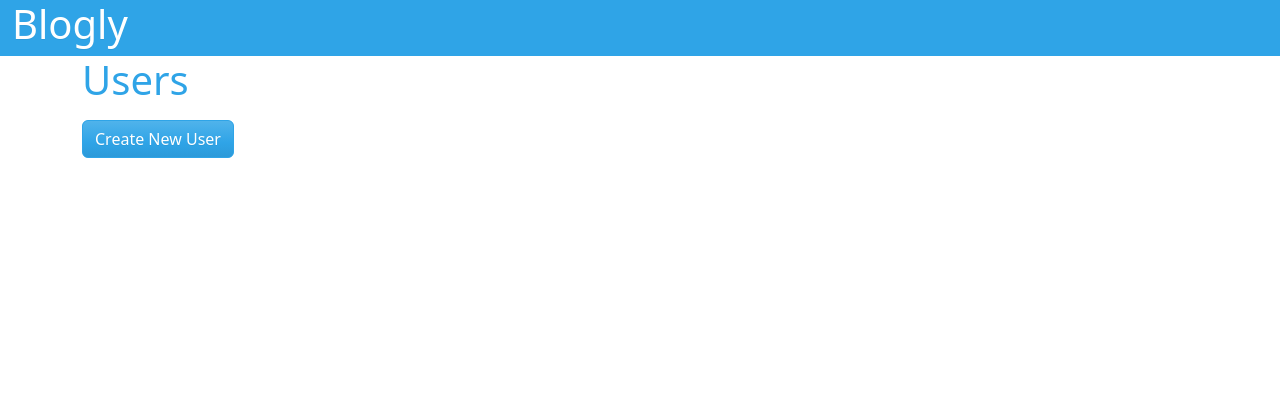
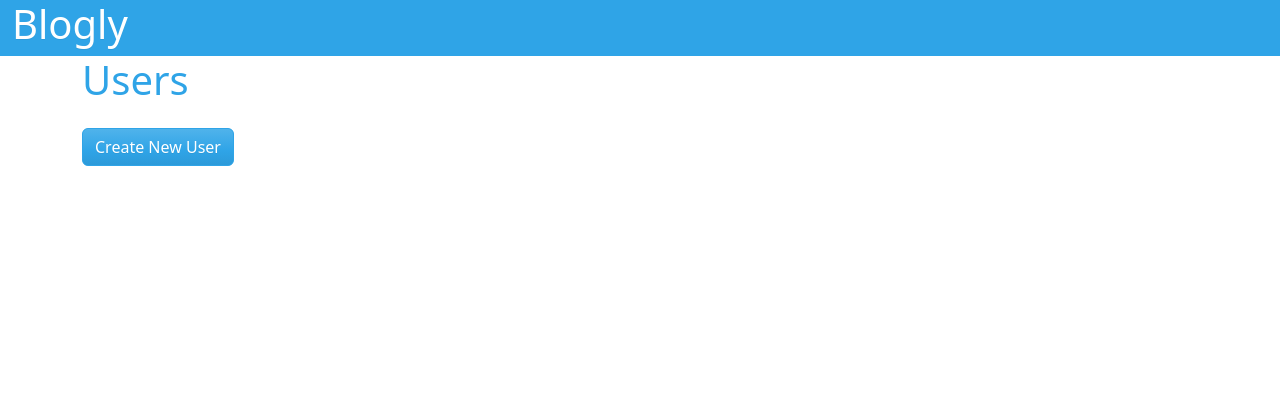
Before and after one commit to veronicani/flask-blogly, a Flask app: page /users/ in a window 1280 px wide. Shown: the top 420 px of the page. Run offline with Flask 3, Linux system fonts and the light colour scheme; some libraries are stand-ins or nearby versions.

Commit message:
updating styling

```diff
--- a/templates/users.html
+++ b/templates/users.html
@@ -6,11 +6,12 @@
 {% block content %}
 <h1>Users</h1>
 
-<ul>
+<ul class="list-group">
   {% for user in users %}
-  <li><a href="/users/{{ user.id }}">{{ user.first_name }} {{ user.last_name }}</a></li>
+  <li class="list-group-item d-flex justify-content-between align-items-center"><a href="/users/{{ user.id }}">{{
+      user.first_name }} {{ user.last_name }}</a></li>
   {% endfor %}
 </ul>
 
-<a href="/users/new" class="btn btn-primary">Create New User</a>
+<a href="/users/new" class="btn btn-primary mt-3">Create New User</a>
 {% endblock %}
```
